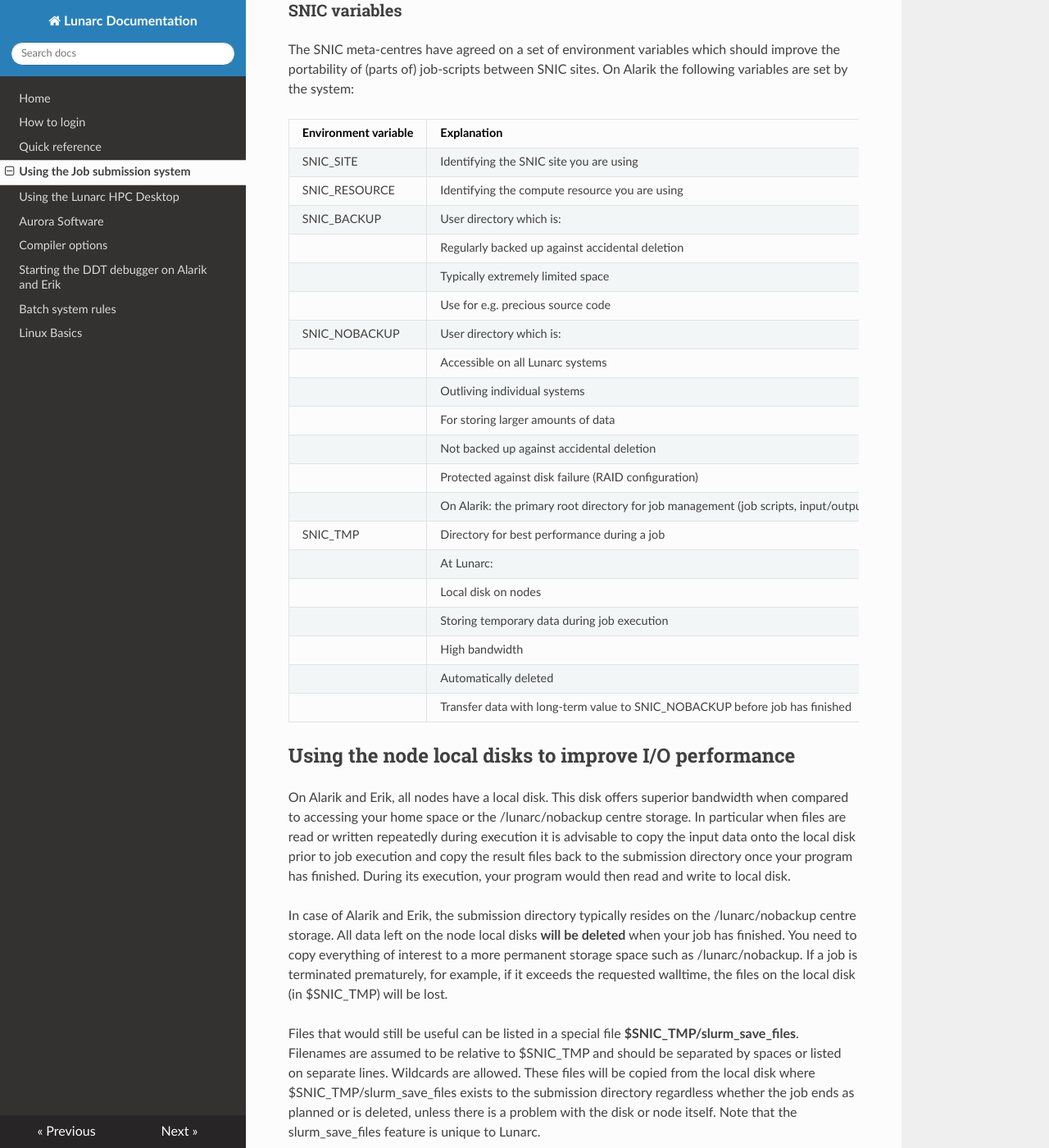
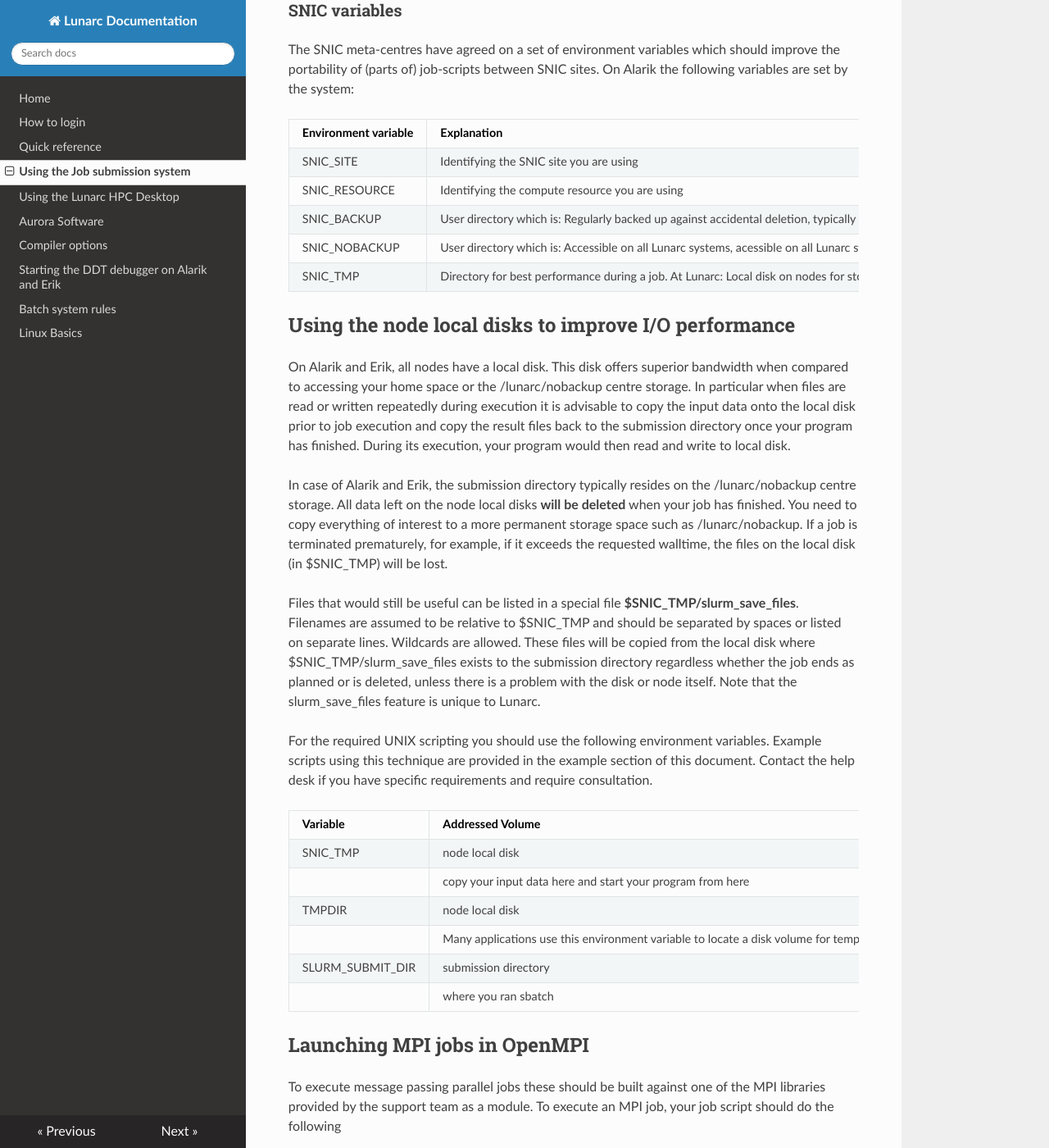
Before and after one commit to lunarc/lunarc_docs, an MkDocs documentation site: the page built from docs/batch_system.md, in a window 1280 px wide and 1400 px high, scrolled down 11505 px. Shown: the whole window at 82% size. Built offline with MkDocs 1.6.1, drawn with Linux system fonts in a browser that asks for light colours; nearby versions of some CDN libraries; old or Windows-style settings are respelled for this version of MkDocs.

Commit message:
Update batch_system.md

```diff
--- a/docs/batch_system.md
+++ b/docs/batch_system.md
@@ -535,24 +535,10 @@ SNIC sites. On Alarik the following variables are set by the system:
 |----------------------|-------------|-----------------|-----------------|
 | SNIC_SITE | Identifying the SNIC site you are using | lunarc | lunarc |
 | SNIC_RESOURCE | Identifying the compute resource you are using | aurora | erik |
-| SNIC_BACKUP | User directory which is: | `/home/<user>` | `/home/<user>` |
-|  | Regularly backed up against accidental deletion |  |  |
-|  | Typically extremely limited space |  |  |
-|  | Use for e.g. precious source code |  |  |
-| SNIC_NOBACKUP | User directory which is: | /lunarc | /lunarc |
-|  | Accessible on all Lunarc systems | /nobackup | /nobackup |
-|  | Outliving individual systems | /users/<user> | /users/<user> |
-|  | For storing larger amounts of data |  |  |
-|  | Not backed up against accidental deletion |  |  |
-|  | Protected against disk failure (RAID configuration) |  |  |
-|  | On Alarik: the primary root directory for job management (job scripts, input/output data) |  |  |
-| SNIC_TMP | Directory for best performance during a job | jobid dependent | jobid dependent |
-|  | At Lunarc: |  |  |
-|  | Local disk on nodes |  |  |
-|  | Storing temporary data during job execution |  |  |
-|  | High bandwidth |  |  |
-|  | Automatically deleted |  |  |
-|  | Transfer data with long-term value to SNIC_NOBACKUP before job has finished |  |  |
+| SNIC_BACKUP | User directory which is: Regularly backed up against accidental deletion, typically extremely limited space, used for e.g. precious source code | `/home/<user>` | `/home/<user>` |
+| SNIC_NOBACKUP | User directory which is: Accessible on all Lunarc systems, acessible on all Lunarc systems, for storing larger amounts of data, not backed up against accidental deletion   | `/lunarc/nobackup/users/<user>` | `/lunarc/nobackup/users/<user>` |
+| SNIC_TMP | Directory for best performance during a job.  At Lunarc: Local disk on nodes for storing temporary data during job execution. Transfer data with long-term value to SNIC_NOBACKUP before job has finished |  jobid dependent | jobid dependent |
+
 
 ## Using the node local disks to improve I/O performance
 
```
